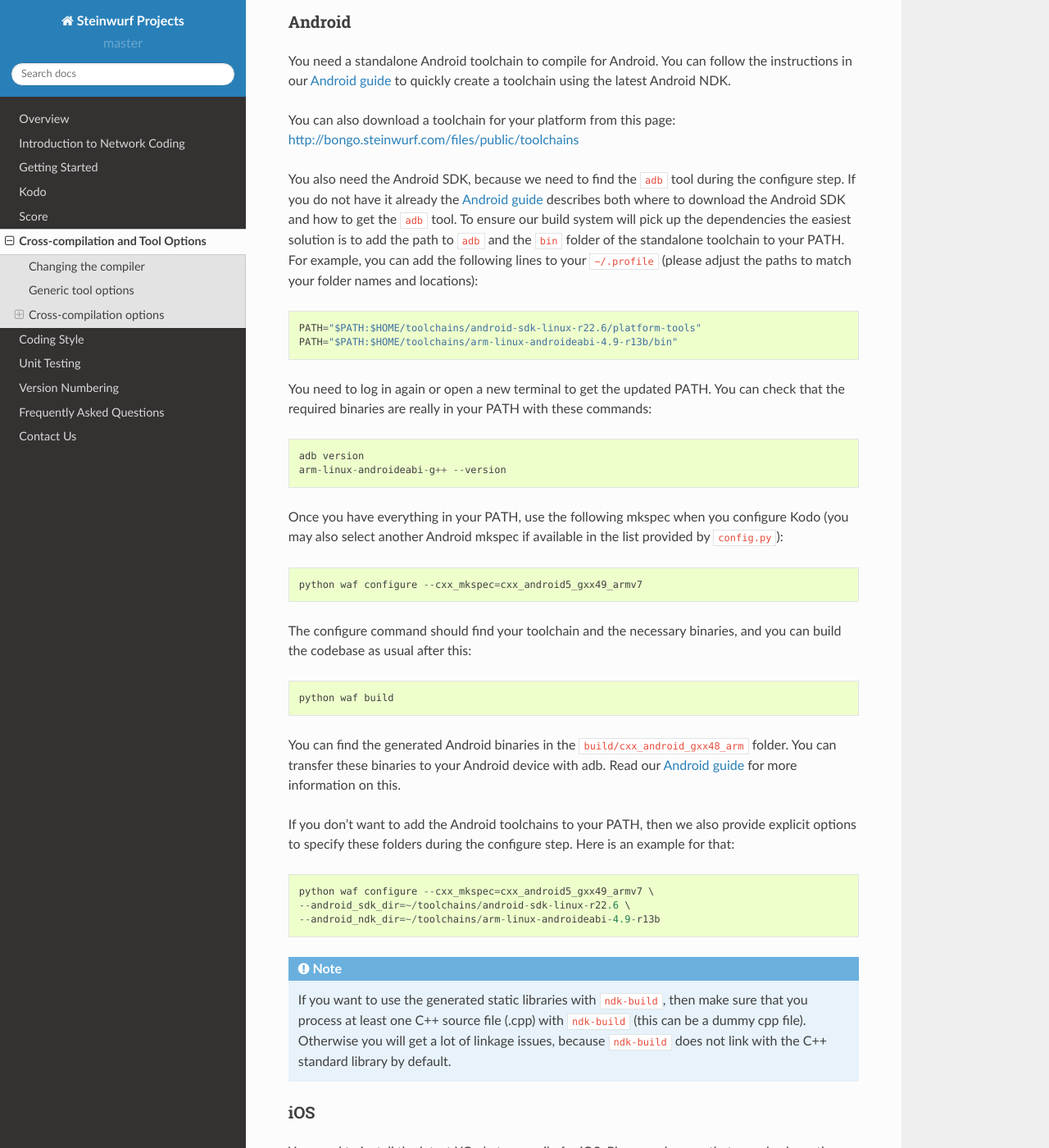
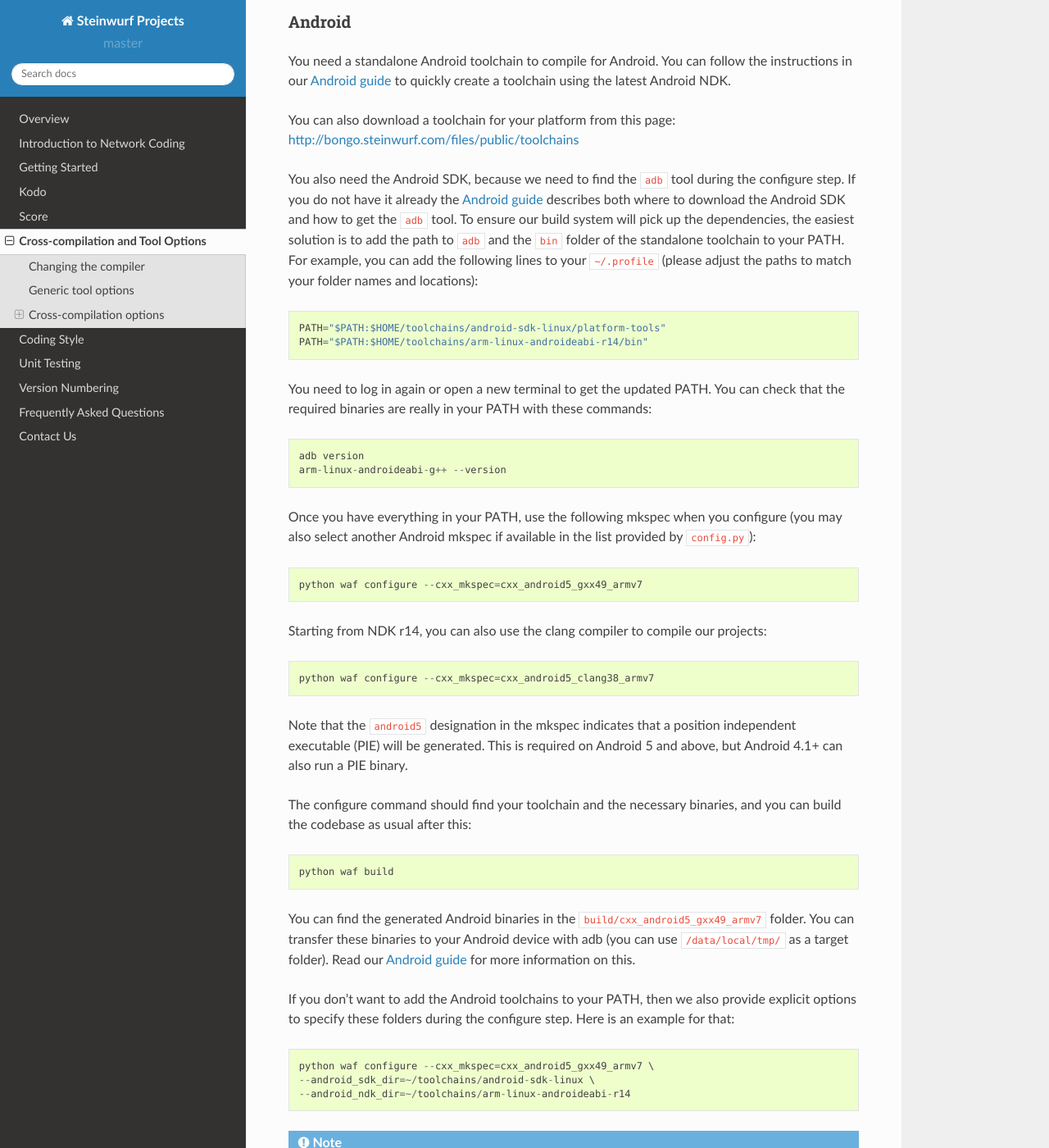
Before and after one commit to steinwurf/steinwurf-docs, a Sphinx documentation site: the page built from source/cross_compile.rst, in a window 1280 px wide and 1400 px high, scrolled down 2297 px. Shown: the whole window at 82% size. Built offline with Sphinx 7.4.7 and the Read the Docs theme 2.0.0, drawn with Linux system fonts in a browser that asks for light colours; some of the changed text lies outside the part shown.

Commit message:
Update toolchain info in cross_compile.rst

```diff
--- a/source/cross_compile.rst
+++ b/source/cross_compile.rst
@@ -101,14 +101,14 @@
 You also need the Android SDK, because we need to find the ``adb`` tool
 during the configure step. If you do not have it already the `Android
 guide`_ describes both where to download the Android SDK and how to get the
-``adb`` tool. To ensure our build system will pick up the dependencies the
+``adb`` tool. To ensure our build system will pick up the dependencies, the
 easiest solution is to add the path to ``adb`` and the ``bin`` folder of
 the standalone toolchain to your PATH. For example, you can add the
 following lines to your ``~/.profile`` (please adjust the paths to match
 your folder names and locations)::
 
-    PATH="$PATH:$HOME/toolchains/android-sdk-linux-r22.6/platform-tools"
-    PATH="$PATH:$HOME/toolchains/arm-linux-androideabi-4.9-r13b/bin"
+    PATH="$PATH:$HOME/toolchains/android-sdk-linux/platform-tools"
+    PATH="$PATH:$HOME/toolchains/arm-linux-androideabi-r14/bin"
 
 You need to log in again or open a new terminal to get the updated PATH.
 You can check that the required binaries are really in your PATH with these
@@ -118,10 +118,19 @@
     arm-linux-androideabi-g++ --version
 
 Once you have everything in your PATH, use the following mkspec when you
-configure Kodo (you may also select another Android mkspec if available
+configure (you may also select another Android mkspec if available
 in the list provided by ``config.py``)::
 
     python waf configure --cxx_mkspec=cxx_android5_gxx49_armv7
+
+Starting from NDK r14, you can also use the clang compiler to compile our
+projects::
+
+    python waf configure --cxx_mkspec=cxx_android5_clang38_armv7
+
+Note that the ``android5`` designation in the mkspec indicates that a
+position independent executable (PIE) will be generated. This is required
+on Android 5 and above, but Android 4.1+ can also run a PIE binary.
 
 The configure command should find your toolchain and the necessary binaries,
 and you can build the codebase as usual after this::
@@ -129,16 +138,17 @@
     python waf build
 
 You can find the generated Android binaries in the
-``build/cxx_android_gxx48_arm`` folder. You can transfer these binaries to your
-Android device with adb. Read our `Android guide`_ for more information on this.
+``build/cxx_android5_gxx49_armv7`` folder. You can transfer these binaries to
+your Android device with adb (you can use ``/data/local/tmp/`` as a target
+folder). Read our `Android guide`_ for more information on this.
 
 If you don't want to add the Android toolchains to your PATH, then we also
 provide explicit options to specify these folders during the configure step.
 Here is an example for that::
 
     python waf configure --cxx_mkspec=cxx_android5_gxx49_armv7 \
-    --android_sdk_dir=~/toolchains/android-sdk-linux-r22.6 \
-    --android_ndk_dir=~/toolchains/arm-linux-androideabi-4.9-r13b
+    --android_sdk_dir=~/toolchains/android-sdk-linux \
+    --android_ndk_dir=~/toolchains/arm-linux-androideabi-r14
 
 .. note:: If you want to use the generated static libraries with ``ndk-build``,
           then make sure that you process at least one C++ source file (.cpp)
@@ -256,12 +266,12 @@
 
     make menuconfig
 
-Here we need to change the GCC version to 4.8.x::
+Make sure that GCC 5.x is selected in the Toolchain Options::
 
     [*] Advanced configuration options (for developers)  --->
      Toolchain Options  --->
-      GCC compiler Version (gcc 4.8.x with Linaro enhancements)  --->
-       (X) gcc 4.8.x with Linaro enhancements
+      GCC compiler Version (gcc 5.x)  --->
+       (X) gcc 5.x
 
 Save the configuration and build the OpenWrt toolchain (``-j4`` uses 4 cores to
 speed up the process)::
@@ -275,8 +285,8 @@
 lines to your ``~/.profile`` (please adjust the paths to match your folder
 names and locations if necessary)::
 
-    PATH="$PATH:$HOME/toolchains/openwrt/staging_dir/toolchain-arm_v6k_gcc-4.8-linaro_uClibc-0.9.33.2_eabi/bin"
-    STAGING_DIR="$HOME/toolchains/openwrt/trunk/staging_dir/"
+    PATH="$PATH:$HOME/toolchains/openwrt/staging_dir/toolchain-arm_mpcore+vfp_gcc-5.3.0_musl-1.1.14_eabi/bin"
+    STAGING_DIR="$HOME/toolchains/openwrt/staging_dir/"
     export STAGING_DIR
 
 You need to log in again or open a new terminal to get the updated PATH.
@@ -286,20 +296,19 @@
 
 Go to your Kodo folder, and configure Kodo with the following mkspec::
 
-    python waf configure --cxx_mkspec=cxx_openwrt_gxx48_arm
+    python waf configure --cxx_mkspec=cxx_openwrt_gxx53_arm
 
 The configure command should find your toolchain binaries,
 and you can build the codebase as usual after this::
 
     python waf build
 
-You can find the generated binaries in the
-``build/cxx_openwrt_gxx48_arm`` folder. You can transfer these binaries
-to your OpenWrt device with any tool you like (e.g. SCP). The binaries
-can be a bit large, because the mkspec embeds the C++ standard library (with
-the ``-static-libstdc++`` linker flag). The ``libstdcpp`` package is usually
-not installed on OpenWrt devices, or it might be incompatible with the
-GCC 4.8.x compiler.
+You can find the generated binaries in the ``build/cxx_openwrt_gxx53_arm``
+folder. You can transfer these binaries to your OpenWrt device with any tool
+you like (e.g. SCP). The binaries can be a bit large, because the mkspec embeds
+the C++ standard library (with the ``-static-libstdc++`` linker flag).
+The ``libstdcpp`` package is usually not installed on OpenWrt devices, or it
+might be incompatible with the GCC 5.x compiler.
 
 Note that the following packages are required on your OpenWrt device to
 run the generated binaries, you can run these commands on your device if it
```
Also changed, not shown: other parts of source/cross_compile.rst (+5 -5 lines).
